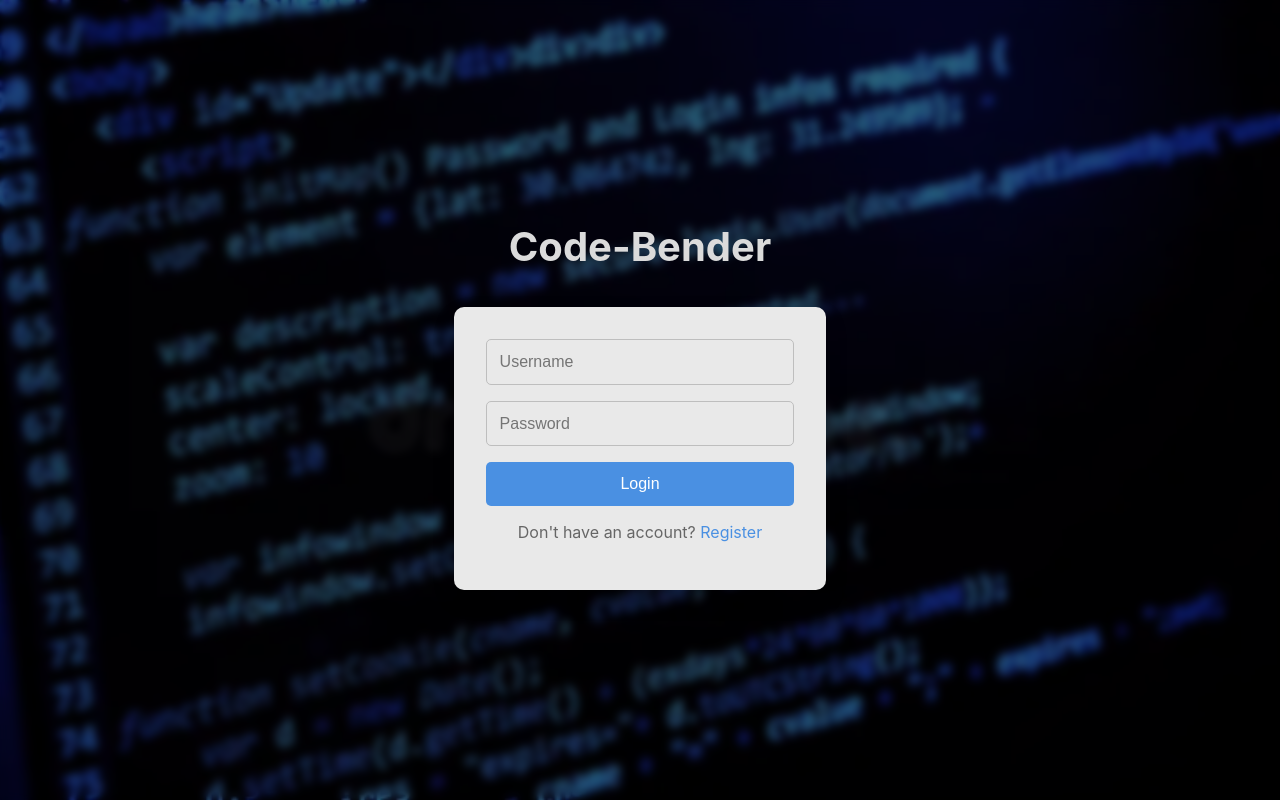
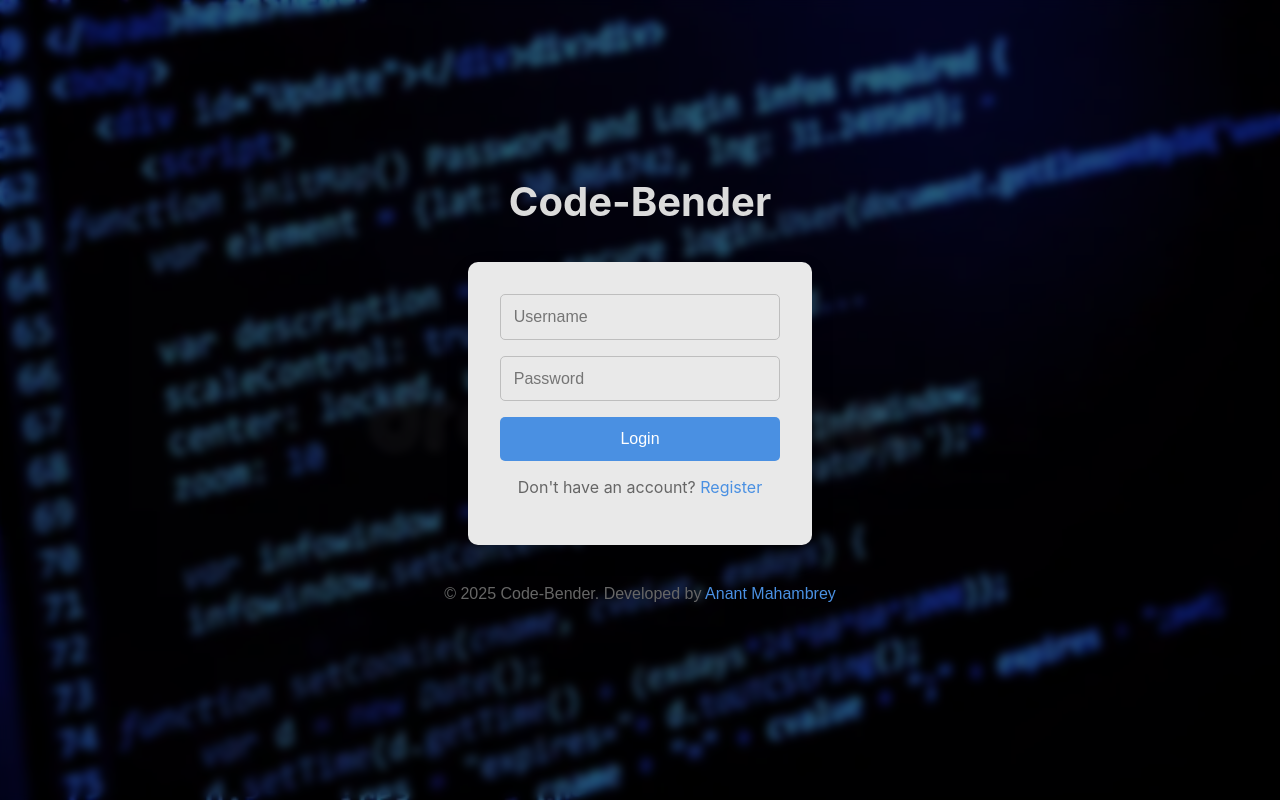
Before and after one commit to anantmahambrey/AI-Assisted-Code-Editor, a Django app: page /login/ in a window 1280 px wide. Run offline with Django 5.2, Linux system fonts and the light colour scheme.

Commit message:
updates Readme

```diff
--- a/editor/templates/auth/login.html
+++ b/editor/templates/auth/login.html
@@ -31,8 +31,8 @@
       padding: 2rem;
       border-radius: 10px;
       box-shadow: 0 10px 25px rgba(0,0,0,0.1);
-      width: 100%;
-      max-width: 400px;
+      width: 90%;
+      max-width: 280px;
     }
 
     .form-group {
@@ -40,6 +40,10 @@
       flex-direction: column;
       gap: 1rem;
       margin-bottom: 1rem;
+    }
+
+    .credit{
+    font-family:Arial;
     }
 
     input {
@@ -122,6 +126,10 @@
       </div>
       <p>Don't have an account? <a href="{% url 'register' %}">Register</a></p>
     </form>
+    <footer style="text-align: center; padding: 20px;">
+      <p class="credit">© 2025 Code-Bender. Developed by <a href="https://github.com/anantmahambrey" target="_blank">Anant Mahambrey</a></p>
+  </footer>
   </div>
+
 </body>
 </html>
```
Also changed, not shown: readme.md.
